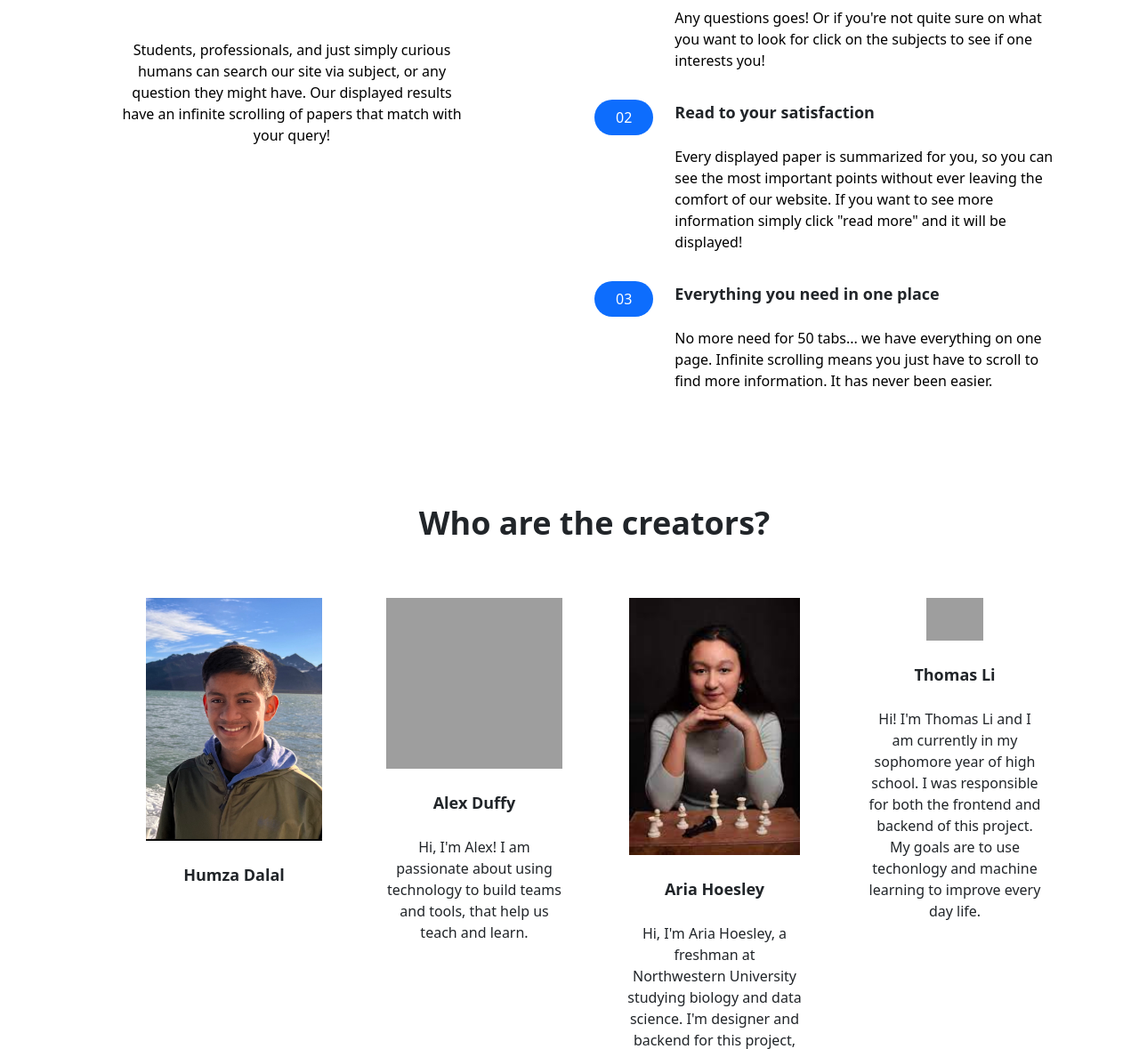
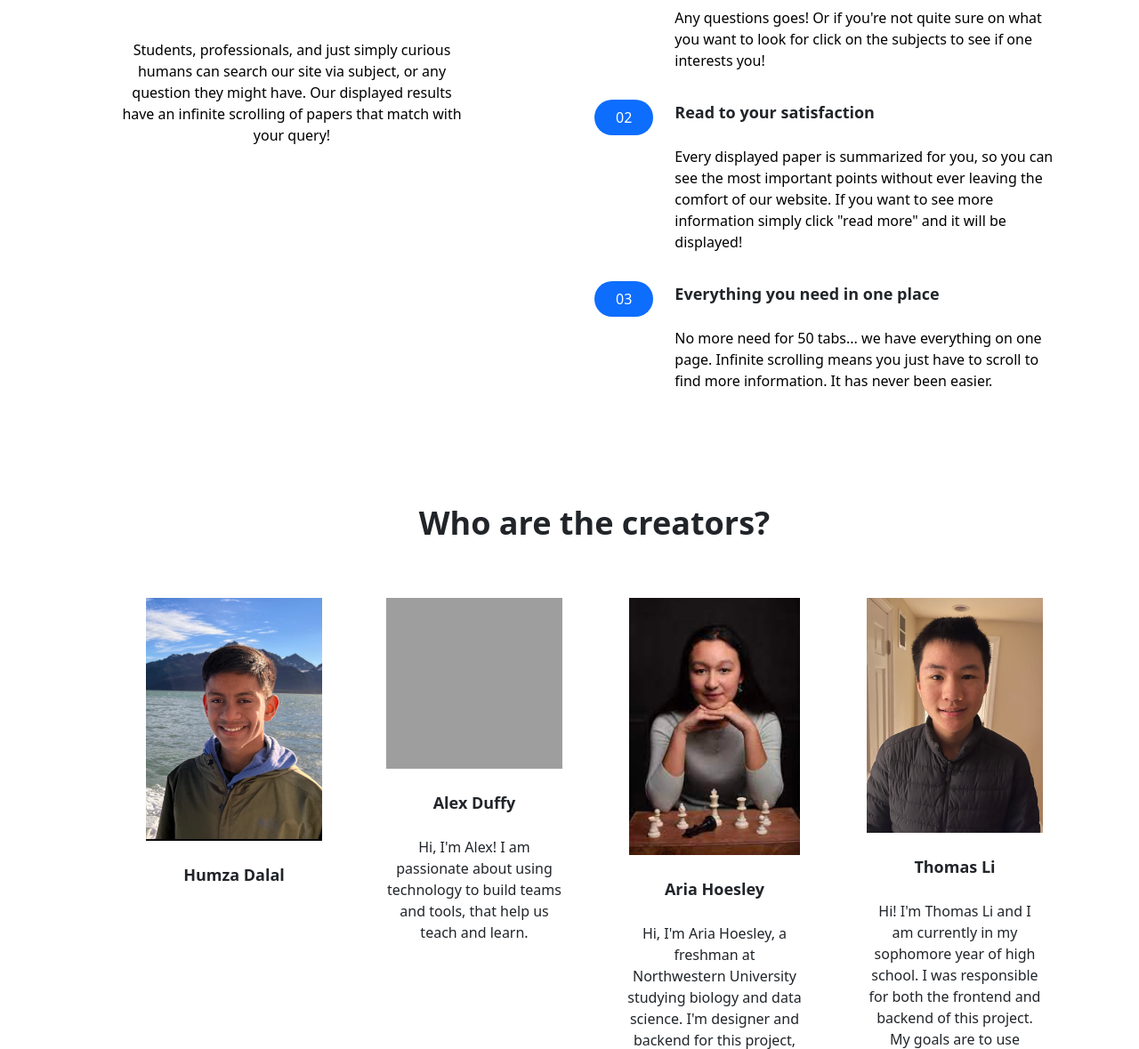
Before and after one commit to DbBested/bsa-new, a Django app: page /about in a window 1280 px wide. Shown: the part 668-1847 px from the top of the page at 89% size. Run offline with Django 3.2, Linux system fonts and the light colour scheme; some libraries are stand-ins or nearby versions; grey boxes are pictures that could not be loaded.

Commit message:
make it better

```diff
--- a/main/templates/about.html
+++ b/main/templates/about.html
@@ -212,7 +212,7 @@
           <div
             class="hidden flex-col items-center p-6 space-y-6 rounded-lg bg-veryLightGray md:flex md:w-1/3"
           >
-            <img src="static/assets/vecteezy_people-hairstyle-flat-icons_8166575.jpg" class="w-16 -mt-14" alt="" />
+            <img src="static/assets/thomasli.jpg" class="img-set -mt-14" alt="" />
             <h5 class="text-lg font-bold">Thomas Li</h5>
             <p>Hi! I'm Thomas Li and I am currently in my sophomore year of high school. I was responsible for both the frontend and backend of this project. My goals are to use techonlogy and machine learning to improve every day life.
             </p>
--- a/requirements.txt
+++ b/requirements.txt
@@ -78,7 +78,7 @@ scipy==1.5.2
 sendgrid==6.4.8
 sentence-transformers==2.2.2
 sentencepiece==0.1.97
-sgmllib3k @ file:///Users/ktietz/demo/mc3/conda-bld/sgmllib3k_1630650258356/work
+sgmllib3k
 six==1.15.0
 sklearn==0.0
 sniffio==1.3.0
```
Also changed, not shown: main/static/assets/thomasli.jpg (added).
